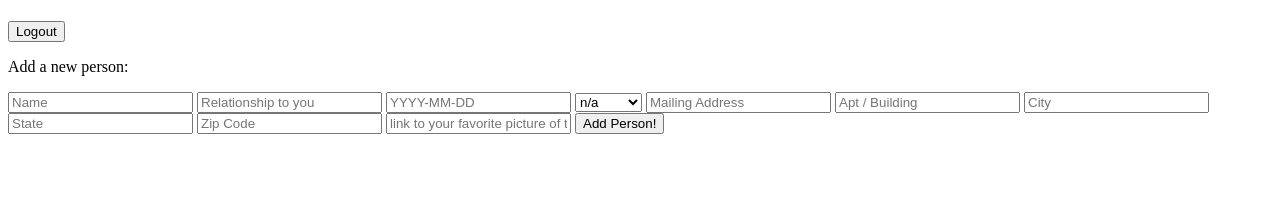
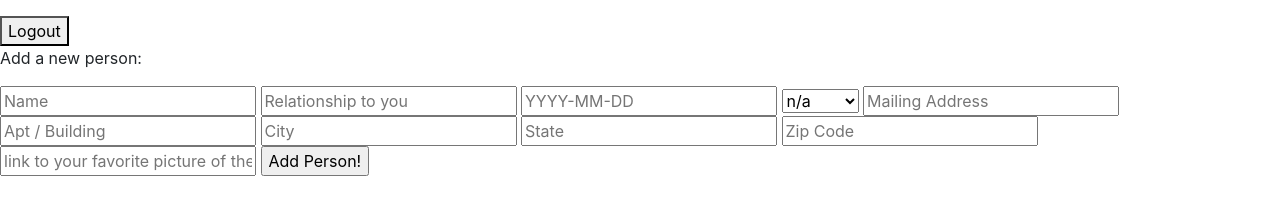
Before and after one commit to sbrook13/Gift-Giver-Frontend, a website: page profile.html in a window 1280 px wide. Drawn offline with nearby package versions, Linux system fonts and the light colour scheme; no server answers.

Commit message:
added meyer-reset and bootstrap setup

```diff
--- /dev/null
+++ b/meyer-reset.css
@@ -0,0 +1,43 @@
+html, body, div, span, applet, object, iframe,
+h1, h2, h3, h4, h5, h6, p, blockquote, pre,
+a, abbr, acronym, address, big, cite, code,
+del, dfn, em, img, ins, kbd, q, s, samp,
+small, strike, strong, sub, sup, tt, var,
+b, u, i, center,
+dl, dt, dd, ol, ul, li,
+fieldset, form, label, legend,
+table, caption, tbody, tfoot, thead, tr, th, td,
+article, aside, canvas, details, embed,
+figure, figcaption, footer, header, hgroup,
+menu, nav, output, ruby, section, summary,
+time, mark, audio, video {
+	margin: 0;
+	padding: 0;
+	border: 0;
+	font-size: 100%;
+	font: inherit;
+	vertical-align: baseline;
+}
+/* HTML5 display-role reset for older browsers */
+article, aside, details, figcaption, figure,
+footer, header, hgroup, menu, nav, section {
+	display: block;
+}
+body {
+	line-height: 1;
+}
+ol, ul {
+	list-style: none;
+}
+blockquote, q {
+	quotes: none;
+}
+blockquote:before, blockquote:after,
+q:before, q:after {
+	content: '';
+	content: none;
+}
+table {
+	border-collapse: collapse;
+	border-spacing: 0;
+}
--- a/profile.html
+++ b/profile.html
@@ -2,10 +2,11 @@
 <html lang="en">
 <head>
     <meta charset="UTF-8">
-    <meta name="viewport" content="width=device-width, initial-scale=1.0">
+    <meta name="viewport" content="width=device-width, initial-scale=1.0, shrink-to-fit=no">
     <title>Profile Page</title>
     <script defer src="profile.js"></script>
     <link rel="stylesheet" href="style.css" />
+    <link rel="stylesheet" href="https://maxcdn.bootstrapcdn.com/bootstrap/4.0.0/css/bootstrap.min.css" integrity="sha384-Gn5384xqQ1aoWXA+058RXPxPg6fy4IWvTNh0E263XmFcJlSAwiGgFAW/dAiS6JXm" crossorigin="anonymous">
 </head>
 <body>
     <header>
@@ -34,5 +35,8 @@
         </form>
     </section>
     <section id='loved-ones-section'></section>
+    <script src="https://code.jquery.com/jquery-3.2.1.slim.min.js" integrity="sha384-KJ3o2DKtIkvYIK3UENzmM7KCkRr/rE9/Qpg6aAZGJwFDMVNA/GpGFF93hXpG5KkN" crossorigin="anonymous"></script>
+    <script src="https://cdnjs.cloudflare.com/ajax/libs/popper.js/1.12.9/umd/popper.min.js" integrity="sha384-ApNbgh9B+Y1QKtv3Rn7W3mgPxhU9K/ScQsAP7hUibX39j7fakFPskvXusvfa0b4Q" crossorigin="anonymous"></script>
+    <script src="https://maxcdn.bootstrapcdn.com/bootstrap/4.0.0/js/bootstrap.min.js" integrity="sha384-JZR6Spejh4U02d8jOt6vLEHfe/JQGiRRSQQxSfFWpi1MquVdAyjUar5+76PVCmYl" crossorigin="anonymous"></script>
 </body>
 </html>
--- a/profile.js
+++ b/profile.js
@@ -2,7 +2,6 @@
 //     var popup = document.querySelector('#person-2-info');
 //     popup.classList.toggle("show");
 //   }
-console.log(localStorage.token)
 
 const baseURL = 'http://localhost:3000';
 const userURL = `${baseURL}/users`;
```
Also changed, not shown: index.html (+5 -1 lines).
